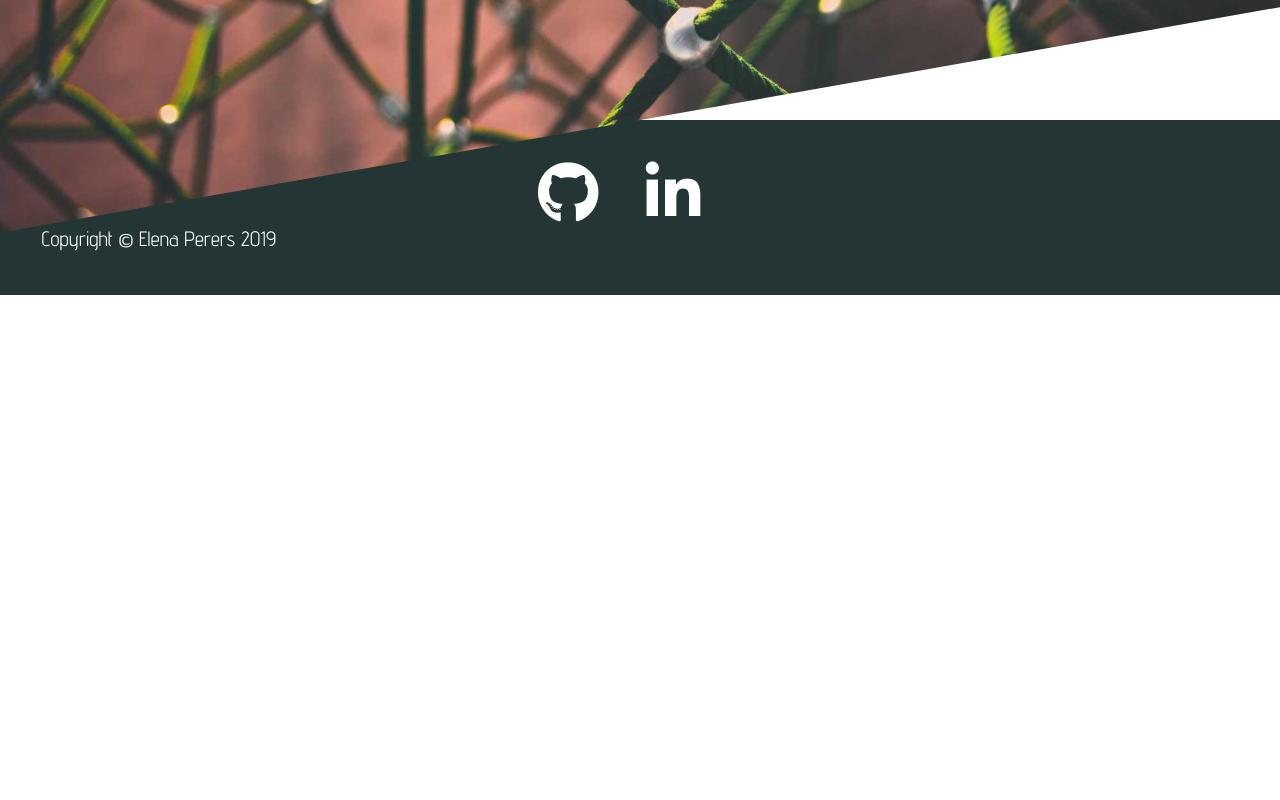
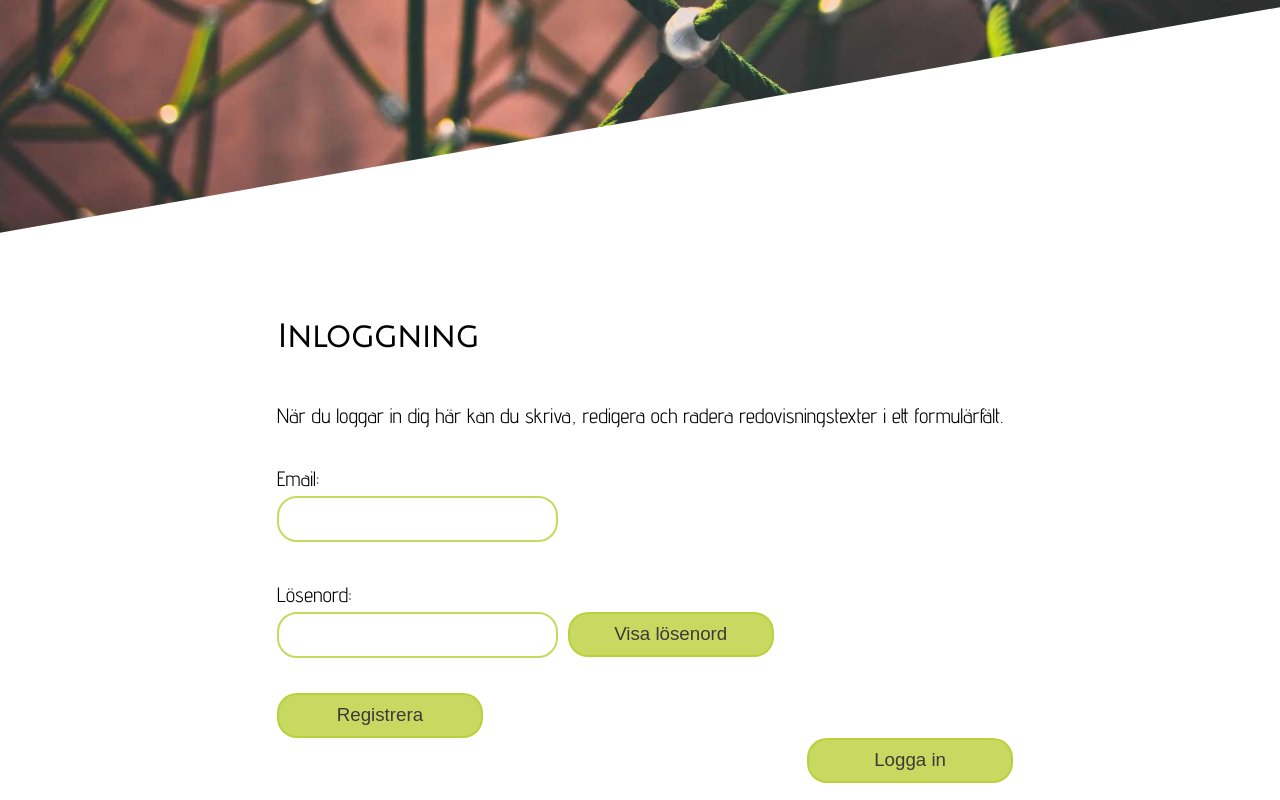
Before and after one commit to pererselena/jsramverk, a React (Create React App) app: page /login in a window 1280 px wide. Shown: the part 380-1180 px from the top of the page. Before the commit the page ends 800 px from the top, so only its background shows below. Built offline with nearby package versions, Linux system fonts and the light colour scheme.

Commit message:
Added functionality to login using api.

```diff
--- a/src/App.js
+++ b/src/App.js
@@ -4,6 +4,7 @@ import { BrowserRouter as Router, Link, Route } from 'react-router-dom';
 import Me from './components/Me.js';
 import Report from './components/Report.js';
 import SignUp from './components/Form.js';
+import SignIn from './components/Form-lgn.js';
 
 import './App.css';
 
@@ -20,14 +21,15 @@ class App extends Component {
                             <nav>
                                 <Link to="/">Me</Link>
                                 <Link to="/reports/">Rapporter</Link>
-                                <Link to="/sign_up">Registrera</Link>
+                                <Link to="/login">Logga in</Link>
                             </nav>
                         </div>
                     </header>
                     <Route exact path="/" component={Me} />
                     <Route path="/reports/week/:week" component={Report} />
                     <Route exact path="/reports/" component={Report} />
-                    <Route exact path="/sign_up" component={SignUp} />
+                    <Route exact path="/login" component={SignIn} />
+                    <Route exact path="/register" component={SignUp} />
                     <footer>
                         <p className="social"> <a href="https://github.com/pererselena"><i className="fab fa-github fa-3x"></i></a> <a href="https://www.linkedin.com/in/elena-perers/"><i className="fab fa-linkedin-in fa-3x"></i></a></p>
                         <p className="copyright">Copyright &copy; Elena Perers 2019</p>
--- /dev/null
+++ b/src/components/Form-lgn.js
@@ -0,0 +1,84 @@
+import React, {
+    Component
+} from 'react';
+import { Link } from 'react-router-dom';
+import {
+    withFormik,
+    Form,
+    Field,
+    ErrorMessage
+} from 'formik';
+import * as yup from 'yup';
+import SignUp from './Form.js';
+
+
+
+
+class MyFormik extends Component {
+    constructor(props) {
+        super(props);
+        this.state = {
+            showPassword: false,
+        };
+        this.toggleShow = this.toggleShow.bind(this);
+    }
+
+    render() {
+        return (
+            <main>
+            <h2>Inloggning</h2>
+            <p>När du loggar in dig här kan du skriva, redigera och radera redovisningstexter i ett formulärfält.</p>
+            <Form>
+                <label htmlFor="emailInput">Email:<br />
+
+                    <Field id="emailInput" type="email" name="email" className={this.props.errors.email && this.props.touched.email ? ' is-invalid' : ''} value={this.props.values.email} />
+                    <ErrorMessage component="span" className="error" name="email" />
+                </label><br />
+                <label htmlFor="passwordInput">Lösenord:<br />
+                    <Field id="passwordInput" type={this.state.showPassword ? "text" : "password"} className={this.props.errors.password && this.props.touched.password ? ' is-invalid' : ''} name="password" value={this.props.values.password} />
+                    <button type="button" className="showPassword" onClick={this.toggleShow}>Visa lösenord</button>
+                    <ErrorMessage component="span" className="error" name="password" />
+                </label><br />
+            <Link to="/register"><button className="btnPrimary" type="button">Registrera</button></Link>
+
+                <button className="btnPrimary">Logga in</button>
+            </Form>
+        </main>
+        );
+    }
+    toggleShow() {
+        this.setState({ showPassword: !this.state.showPassword });
+    }
+}
+
+const SignIn = withFormik({
+    mapPropsToValues({email, password}) {
+        return{
+            email: email || "",
+            password: password || ""
+        };
+    },
+
+    validationSchema: yup.object().shape({
+        email: yup.string().email("Ogiltig e-post adress").required("E-post adress är obligatoriskt"),
+        password: yup.string().min(8, "Lösenordet måste vara minst 8 tecken långt").required("Lösenord är obligatoriskt")
+    }),
+
+
+    handleSubmit: (values, { setSubmitting, resetForm }) => {
+        setTimeout(() => {
+            resetForm();
+            setSubmitting(false);
+            var data = {
+                password: values.password,
+                email: values.email
+            };
+            fetch('https://me-api.elenaperers.me/login', {
+                method: 'POST',
+                body: data
+            });
+        }, 1000);
+    }
+})(MyFormik);
+
+export default SignIn;
--- a/src/components/form.js
+++ b/src/components/form.js
@@ -129,16 +129,15 @@ const SignUp = withFormik({
             resetForm();
             setSubmitting(false);
             var data = {
-                "name": "Elena Perers",
-	            "password": "gurkburk",
-	            "email": "t@t.se",
-	            "birthday": "2009-Feb-3"
+                name: values.name,
+                password: values.password,
+                email: values.email,
+                birthday: values.year + "-" + values.month + "-" + values.day
             };
-            fetch('https://me-api.elenaperers.me/register/', {
+            fetch('https://me-api.elenaperers.me/register', {
                 method: 'POST',
                 body: data
             });
-            console.log(data);
         }, 1000);
     }
 })(MyFormik);
```
